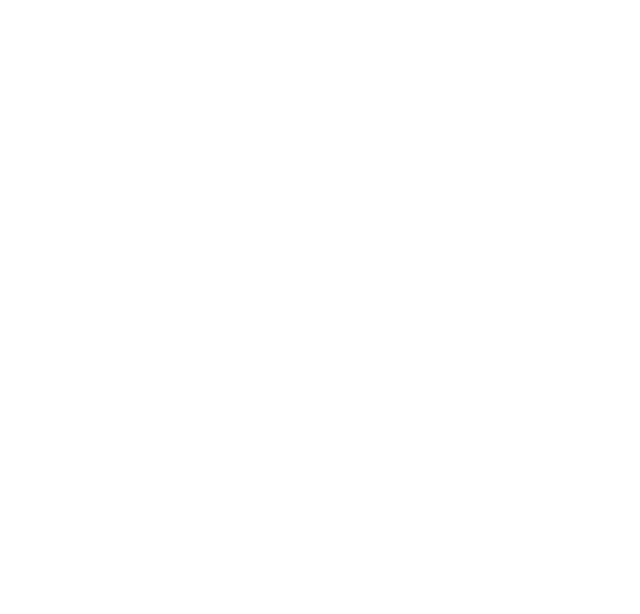
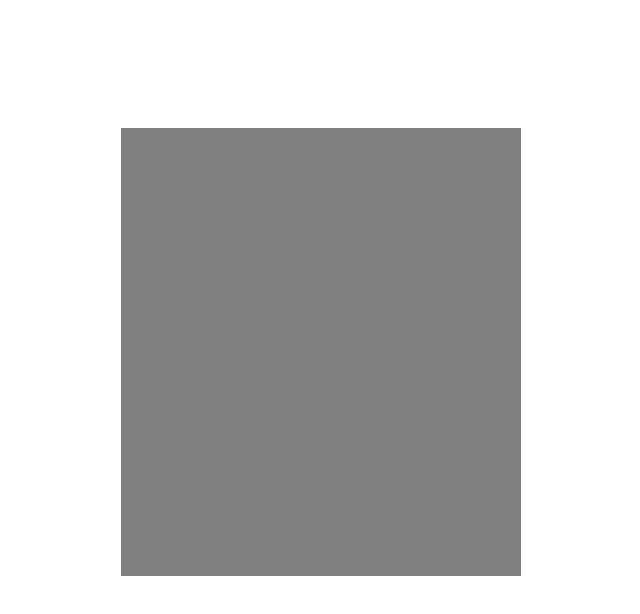
Before and after one commit to anagh534/calculator, a plain HTML site: page index.html in a window 1280 px wide. Shown: the whole page, without its empty margins (355-995 px from the left). Drawn offline with Linux system fonts and the light colour scheme.

Commit message:
main screen addedd

```diff
--- a/index.html
+++ b/index.html
@@ -8,7 +8,10 @@
     <title>Calculator</title>
 </head>
 <body>
+    <!-- main screen -->
+    <div class="main-screen">
 
+    </div>
     <!-- javascript custom src -->
     <script src="script.js"></script>
 </body>
--- a/style.css
+++ b/style.css
@@ -0,0 +1,10 @@
+@media (max-width:1920px){
+    .main-screen{
+        text-align: center;
+        background: gray;
+        width: 25rem;
+        height: 28rem;
+        margin-left: 37%;
+        margin-top: 8rem;
+    }
+}
```
